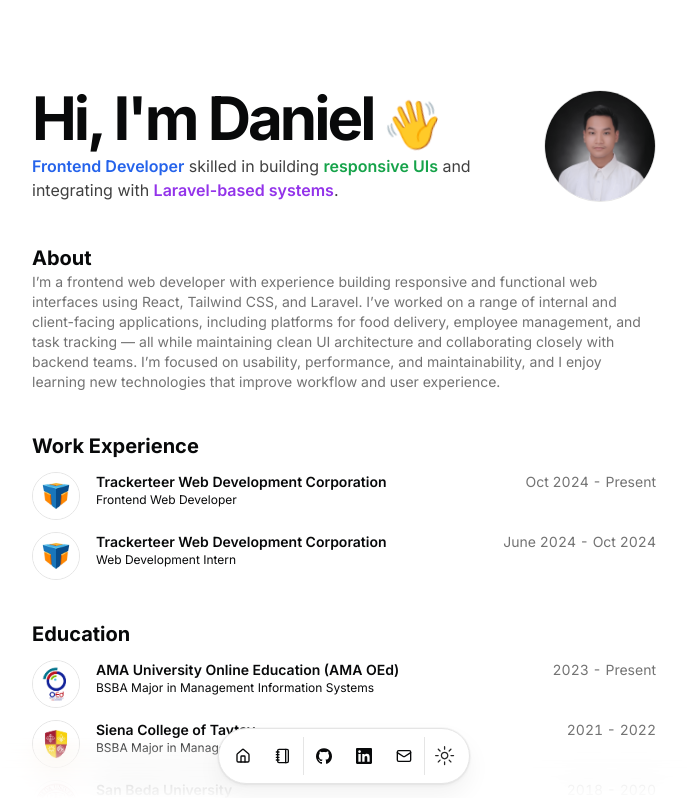
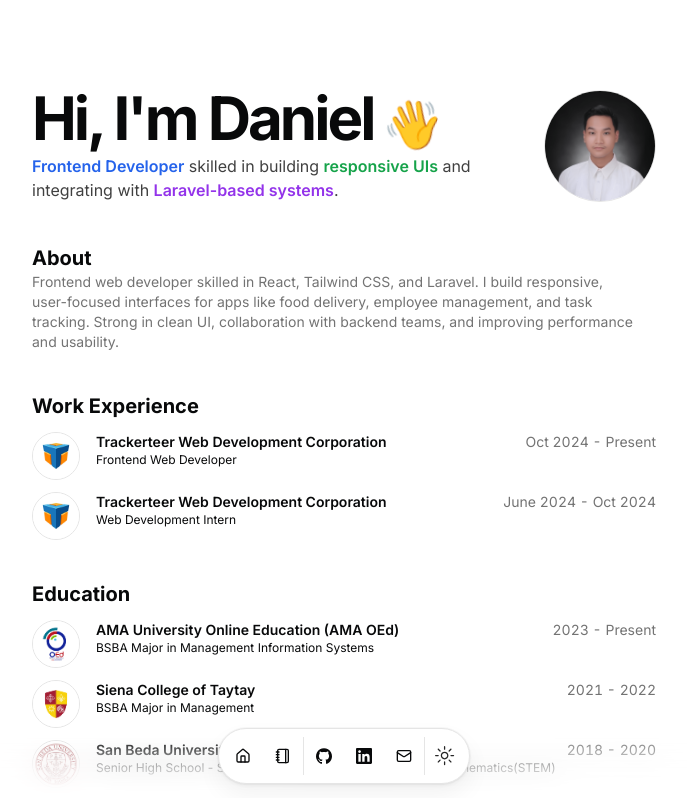
Before and after one commit to DanezseWork/my-portfolio, a Next.js app: page / in a window 1280 px wide. Shown: the top 798 px of the page, without its empty margins (296-983 px from the left). Built offline with nearby package versions, Linux system fonts and the light colour scheme.

Commit message:
Reworded
Replaced summary with a shorter version

```diff
--- a/src/app/page.tsx
+++ b/src/app/page.tsx
@@ -16,17 +16,16 @@ import { useEffect, useState } from "react";
 const styledDescription = DATA.description
   .replace(
     "Frontend Developer",
-    `<span class='text-blue-600 font-semibold'>Frontend Developer</span>`
+    `<span class='text-blue-600 font-semibold shine'>Frontend Developer</span>`
   )
   .replace(
     "responsive UIs",
-    `<span class='text-green-600 font-semibold'>responsive UIs</span>`
+    `<span class='text-green-600 font-semibold shine'>responsive UIs</span>`
   )
   .replace(
     "Laravel-based systems",
-    `<span class='text-purple-600 font-semibold'>Laravel-based systems</span>`
+    `<span class='text-purple-600 font-semibold shine'>Laravel-based systems</span>`
   );
-
 
 const BLUR_FADE_DELAY = 0.04;
 
--- a/src/data/resume.tsx
+++ b/src/data/resume.tsx
@@ -10,7 +10,7 @@ export const DATA = {
   description:
     "Frontend Developer skilled in building responsive UIs and integrating with Laravel-based systems.",
   summary:
-    "I’m a frontend web developer with experience building responsive and functional web interfaces using React, Tailwind CSS, and Laravel. I’ve worked on a range of internal and client-facing applications, including platforms for food delivery, employee management, and task tracking — all while maintaining clean UI architecture and collaborating closely with backend teams. I’m focused on usability, performance, and maintainability, and I enjoy learning new technologies that improve workflow and user experience.",
+    "Frontend web developer skilled in React, Tailwind CSS, and Laravel. I build responsive, user-focused interfaces for apps like food delivery, employee management, and task tracking. Strong in clean UI, collaboration with backend teams, and improving performance and usability.",
   avatarUrl: "/me.png",
   skills: [
     "React",
```
Also changed, not shown: src/app/globals.css (line endings or trailing spaces).
